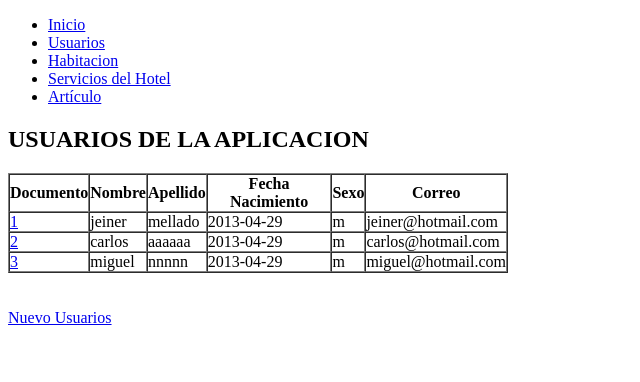
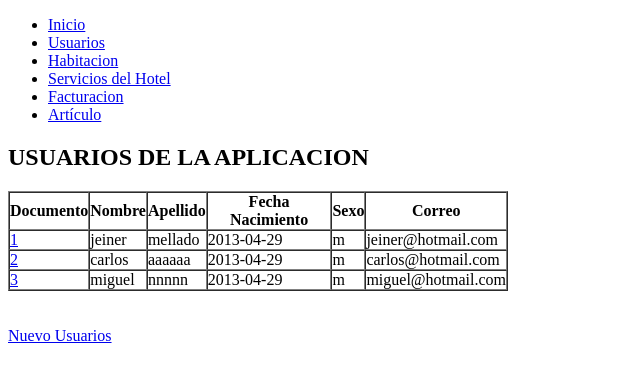
Before and after one commit to HotelClubPremium/HOTEL_CLUB_PREMIUM., a PHP site: page / in a window 1280 px wide. Shown: the top 382 px of the page, without its empty margins (0-640 px from the left). Run offline with PHP 8.4, Linux system fonts and the light colour scheme; data comes from the database, SQL or seed files in the repository.

Commit message:
version 4

```diff
--- a/includes/menu.php
+++ b/includes/menu.php
@@ -4,6 +4,7 @@
         <li><a href="/HOTEL_CLUB_PREMIUM/usuario/index">Usuarios</a></li>
         <li><a href="/HOTEL_CLUB_PREMIUM/Habitacion/index">Habitacion</a></li>
          <li><a href="/HOTEL_CLUB_PREMIUM/servicio/index"> Servicios del Hotel</a></li>
+         <li><a href="/HOTEL_CLUB_PREMIUM/Facturacion/index">Facturacion</a></li>
         <li><a href="/HOTEL_CLUB_PREMIUM/articulo/index">Art&iacute;culo</a></li>
     </ul>
 </nav>
```
